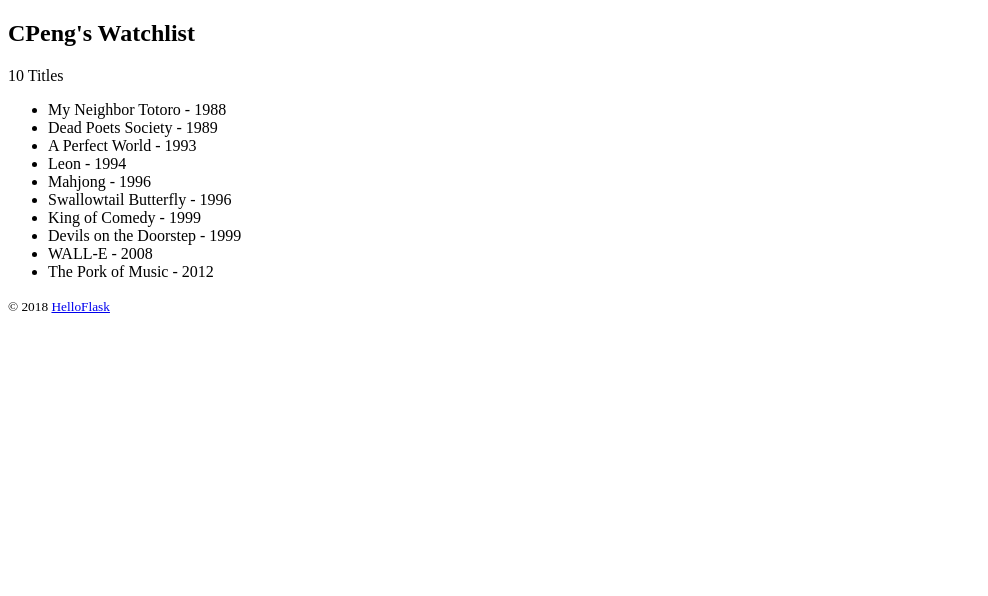
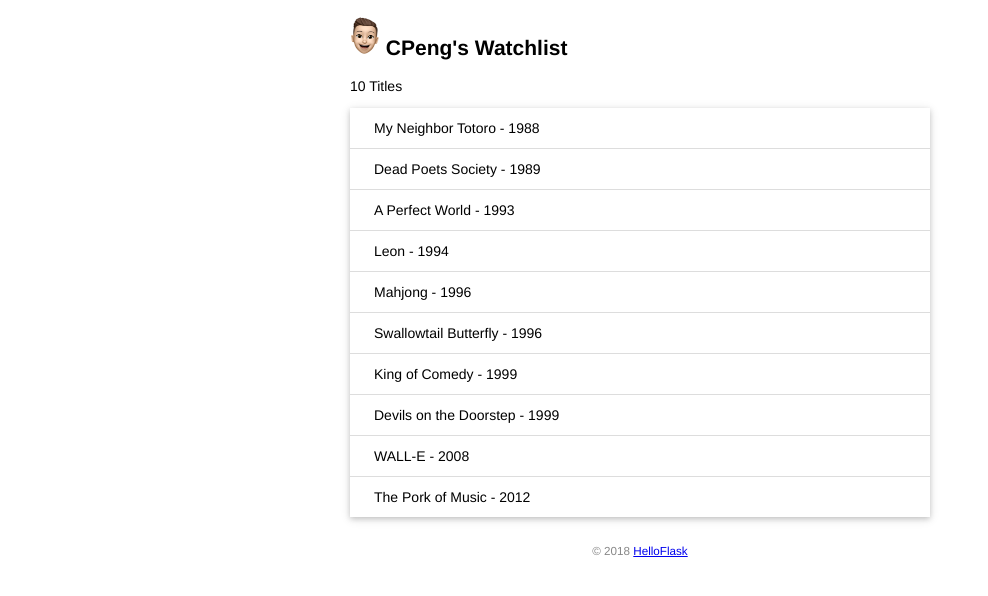
Before and after one commit to CPengH/watchlist, a Flask app: page / in a window 1280 px wide. Shown: the top 596 px of the page, without its empty margins (0-988 px from the left). Run offline with Flask 2, Linux system fonts and the light colour scheme.

Commit message:
Add static files

```diff
--- /dev/null
+++ b/static/style.css
@@ -0,0 +1,41 @@
+/* 页面整体 */
+body {
+    margin: auto;
+    max-width: 580px;
+    font-size: 14px;
+    font-family: Helvetica, Arial, sans-serif;
+}
+
+/* 页脚 */
+footer {
+    color: #888;
+    margin-top: 15px;
+    text-align: center;
+    padding: 10px;
+}
+
+/* 头像 */
+.avatar {
+    width: 30px;
+}
+
+/* 电影列表 */
+.movie-list {
+    list-style-type: none;
+    padding: 0;
+    margin-bottom: 10px;
+    box-shadow: 0 2px 5px 0 rgba(0, 0, 0, 0.16), 0 2px 10px 0 rgba(0, 0, 0, 0.12);
+}
+
+.movie-list li {
+    padding: 12px 24px;
+    border-bottom: 1px solid #ddd;
+}
+
+.movie-list li:last-child {
+    border-bottom:none;
+}
+
+.movie-list li:hover {
+    background-color: #f8f9fa;
+}
--- a/templates/index.html
+++ b/templates/index.html
@@ -3,15 +3,20 @@
 <head>
     <meta charset="utf-8">
     <title>{{ name }}'s Watchlist</title>
+    <link rel="icon" href="{{ url_for('static', filename='favicon.ico')}}">
+    <link rel="stylesheet" href="{{ url_for('static', filename='style.css')}}">
 </head>
 <body>
-    <h2>{{ name }}'s Watchlist</h2>
-    {# 使用 length 过滤器获取 movies 变量的长度 #}
+    <h2>
+        <img class="avatar" src="{{ url_for('static', filename='images/avatar.png')}}" alt="Avatar">
+        {{ name }}'s Watchlist
+    </h2>
+
     <p>{{ movies|length }} Titles</p>
-    <ul>
+    <ul class="movie-list">
         {% for movie in movies %}  {# 迭代 movies 变量 #}
         <li>{{ movie.title }} - {{ movie.year }}</li>  {# 等同于 movie['title'] #}
-        {% endfor %}  {# 使用 endfor 标签结束 for 语句 #}
+        {% endfor %}
     </ul>
     <footer>
         <small>&copy; 2018 <a href="http://helloflask.com/book/3">HelloFlask</a></small>
```
Also changed, not shown: static/favicon.ico (added), static/images/avatar.png (added).
